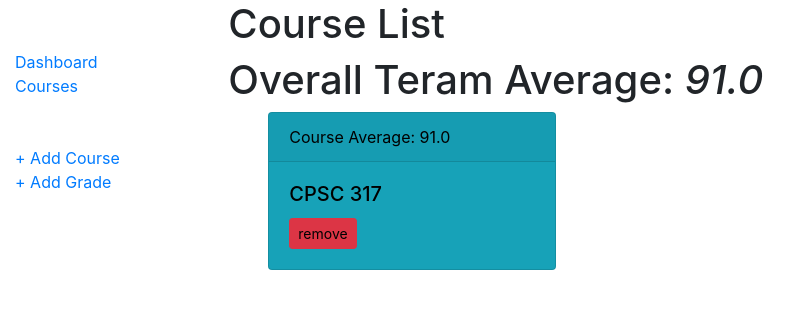
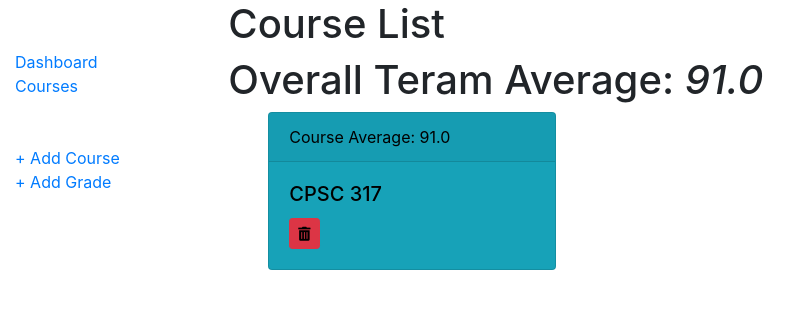
Before and after one commit to AmirNaghibi/ClassChamp, a Django app: page /dashboard/courses/ in a window 1280 px wide. Shown: the top 309 px of the page, without its empty margins (0-810 px from the left). Run offline with Django 3.2, Linux system fonts and the light colour scheme; data comes from the database, SQL or seed files in the repository; some libraries are stand-ins or nearby versions.

Commit message:
added trash icon

```diff
--- a/dashboard/templates/courses.html
+++ b/dashboard/templates/courses.html
@@ -1,7 +1,7 @@
 {% extends "base_generic.html" %}
 
 {% block content %}
-  <h1>Course List</h1>
+  <h1>Course List </h1>
   {% if course_avrg %}
     <h1>Overall Teram Average: <i>{{ term_avrg }}</i></h1>
     <ul>
@@ -11,7 +11,7 @@
         <div class="card-header">Course Average: {{ value }}</div>
         <div class="card-body">
           <h5 class="card-title">{{ key.name }}</h5>
-          <p class="card-text"><button type="button" class="btn btn-danger btn-sm"><a href="delete/{{ key.id }}" style="color: black">remove</a></button></p>
+          <p class="card-text"><button type="button" class="btn btn-danger btn-sm"><a href="delete/{{ key.id }}" style="color: black"><i class="fas fa-trash-alt"></i></a></button></p>
         </div>
       </div>
       </a>
```
